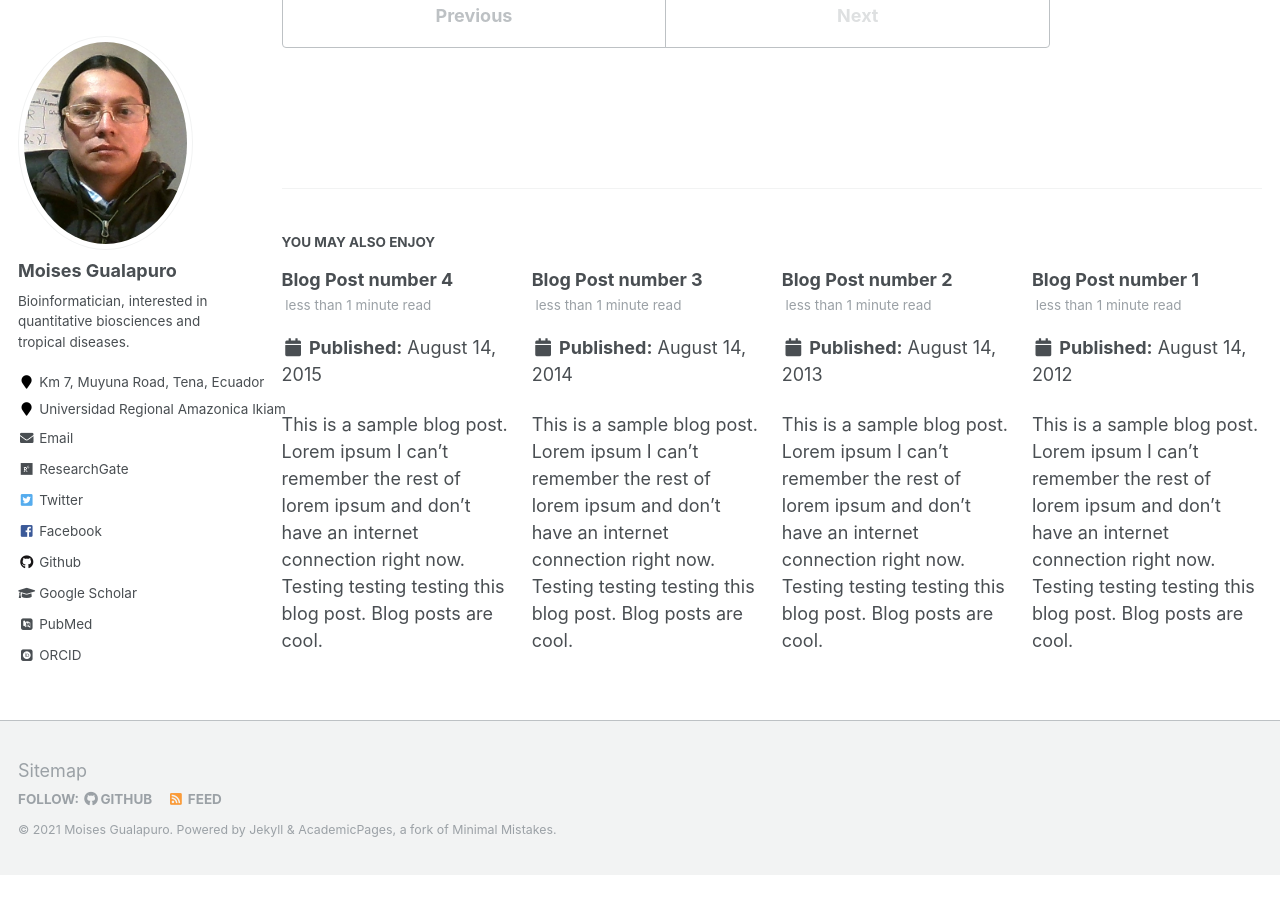
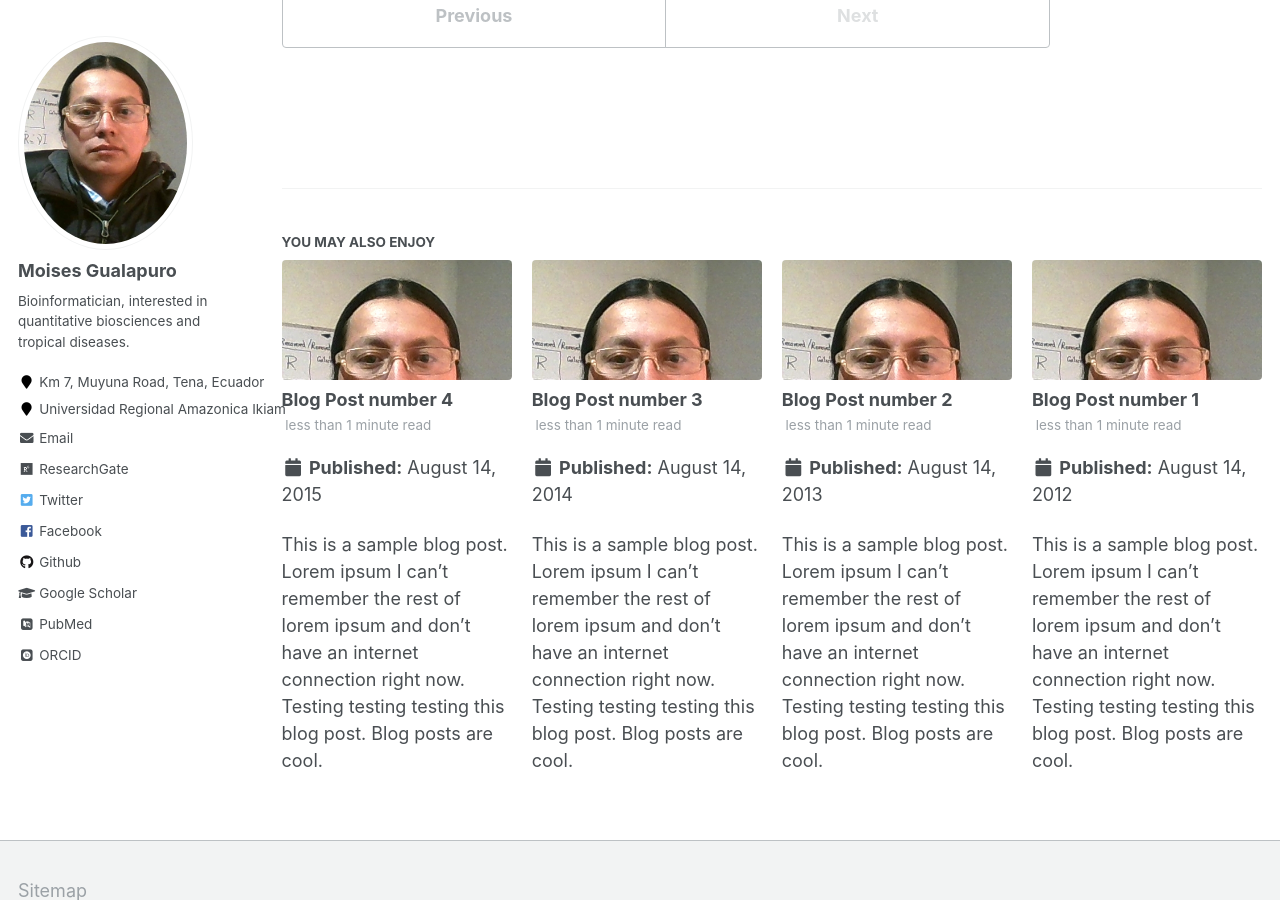
Before and after one commit to gualapuromoises/MoisesGualapuro, a Jekyll site: the page built from _posts/2199-01-01-future-post.md, in a window 1280 px wide and 900 px high, scrolled down 622 px. Built offline with Jekyll 4.4.1, drawn with Linux system fonts in a browser that asks for light colours; some web fonts are replaced; before the commit the page ends 1497 px from its top, so only the background shows below that.

Commit message:
Update _config.yml

```diff
--- a/_config.yml
+++ b/_config.yml
@@ -15,7 +15,7 @@ description              : &description "Moises is a Bioinformatician interested
 url                      : https://gualapuromoises.github.io/MoisesGualapuro/ # the base hostname & protocol for your site e.g. "https://mmistakes.github.io"
 baseurl                  : "" # the subpath of your site, e.g. "/blog"
 repository               : "https://github.com/gualapuromoises/MoisesGualapuro"
-teaser                   :  # filename of teaser fallback teaser image placed in /images/, .e.g. "500x300.png"
+teaser                   : "profile.jpg"# filename of teaser fallback teaser image placed in /images/, .e.g. "500x300.png"
 breadcrumbs              : false # true, false (default)
 words_per_minute         : 160
 future                   : true
```
